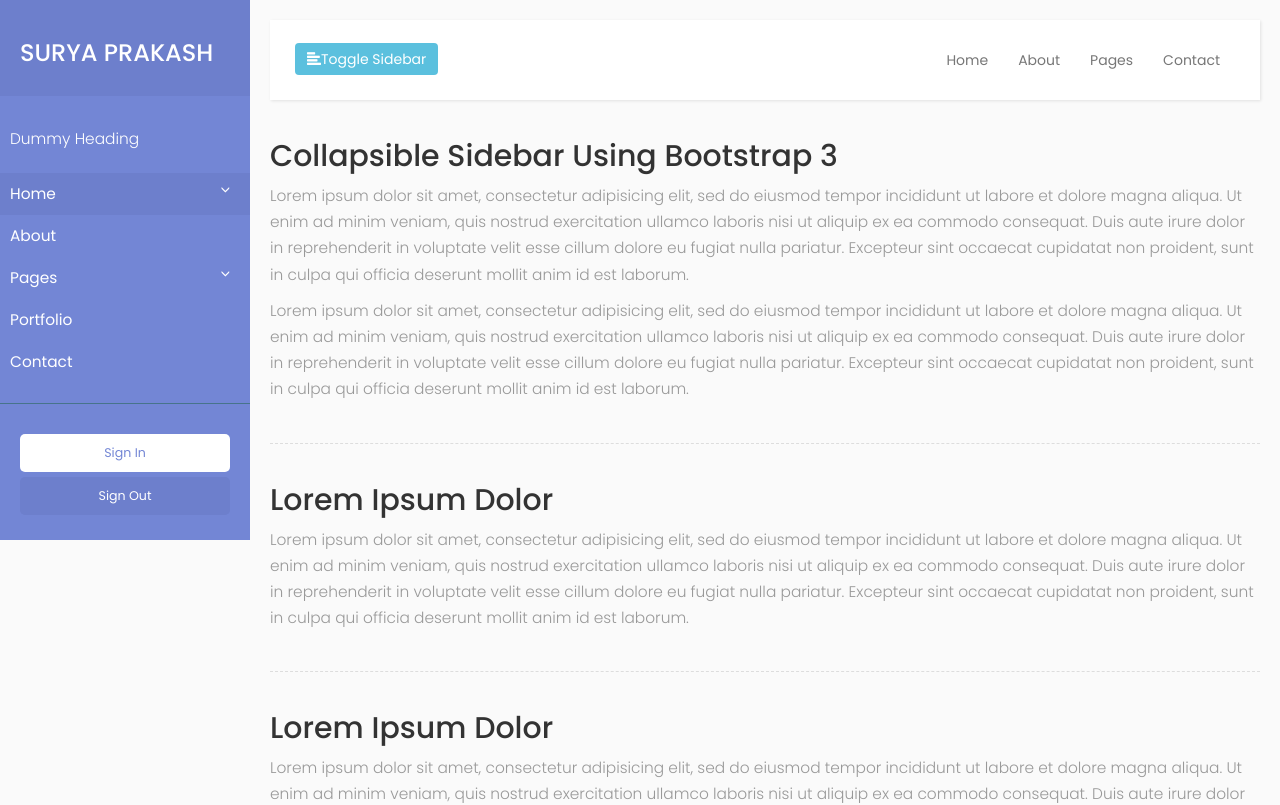
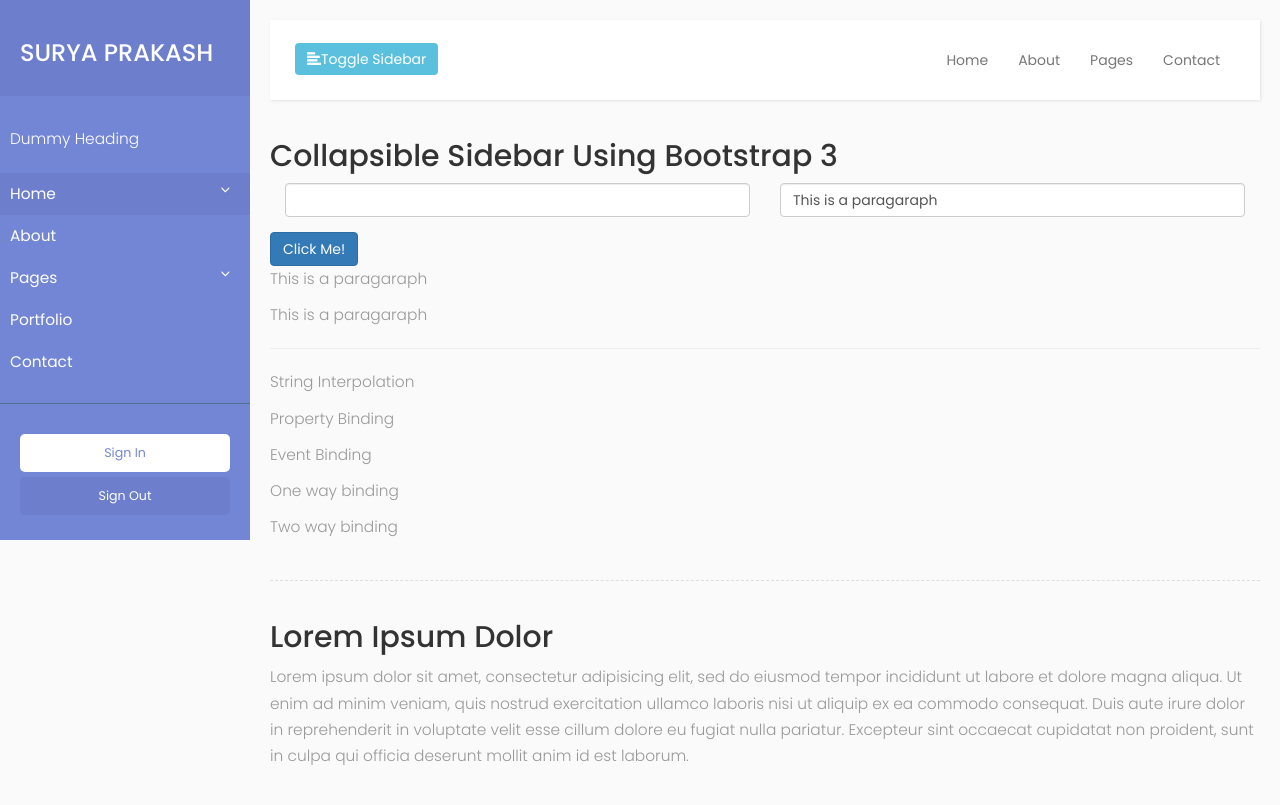
Before and after one commit to suryabogadhi/angular0.2, an Angular app: page / in a window 1280 px wide. Shown: the top 805 px of the page. Built offline with nearby package versions, Linux system fonts and the light colour scheme.

Commit message:
Added string lesson

```diff
--- a/src/app/app.module.ts
+++ b/src/app/app.module.ts
@@ -1,11 +1,13 @@
 import { BrowserModule } from '@angular/platform-browser';
 import { NgModule } from '@angular/core';
+import {FormsModule} from "@angular/forms";
 
 import { AppComponent } from './app.component';
 import { HeaderComponent } from './header/header.component';
 import { SidebarComponent } from './sidebar/sidebar.component';
 import { FooterComponent } from './footer/footer.component';
 import { BodyComponent } from './body/body.component';
+
 
 @NgModule({
   declarations: [
@@ -16,7 +18,8 @@ import { BodyComponent } from './body/body.component';
     BodyComponent
   ],
   imports: [
-    BrowserModule
+    BrowserModule,
+    FormsModule
   ],
   providers: [],
   bootstrap: [AppComponent]
--- a/src/app/body/body.component.html
+++ b/src/app/body/body.component.html
@@ -1,6 +1,30 @@
 <h2>Collapsible Sidebar Using Bootstrap 3</h2>
-<p>Lorem ipsum dolor sit amet, consectetur adipisicing elit, sed do eiusmod tempor incididunt ut labore et dolore magna aliqua. Ut enim ad minim veniam, quis nostrud exercitation ullamco laboris nisi ut aliquip ex ea commodo consequat. Duis aute irure dolor in reprehenderit in voluptate velit esse cillum dolore eu fugiat nulla pariatur. Excepteur sint occaecat cupidatat non proident, sunt in culpa qui officia deserunt mollit anim id est laborum.</p>
-<p>Lorem ipsum dolor sit amet, consectetur adipisicing elit, sed do eiusmod tempor incididunt ut labore et dolore magna aliqua. Ut enim ad minim veniam, quis nostrud exercitation ullamco laboris nisi ut aliquip ex ea commodo consequat. Duis aute irure dolor in reprehenderit in voluptate velit esse cillum dolore eu fugiat nulla pariatur. Excepteur sint occaecat cupidatat non proident, sunt in culpa qui officia deserunt mollit anim id est laborum.</p>
+
+<div class="col-sm-6">
+    <div class="form-group">
+      <input type="text" class="form-control" (input)="onDataEntered($event)">
+    </div>
+</div>
+<div class="col-sm-6">
+
+    <div class="form-group">
+      <input type="text" class="form-control" [(ngModel)]="string1">
+    </div>
+</div>
+<button (click)="buttonClicked()" class="btn btn-primary">Click Me!</button>
+
+<p>{{string1}}</p>
+<p [innerText]="string1"></p>
+
+<hr>
+
+
+
+<p>String Interpolation</p>
+<p>Property Binding</p>
+<p>Event Binding</p>
+<p>One way binding</p>
+<p>Two way binding</p>
 
 <div class="line"></div>
 
--- a/src/app/body/body.component.ts
+++ b/src/app/body/body.component.ts
@@ -7,9 +7,21 @@ import { Component, OnInit } from '@angular/core';
 })
 export class BodyComponent implements OnInit {
 
+  string1 = "This is a paragaraph";
+
   constructor() { }
 
   ngOnInit() {
   }
 
+  buttonClicked(){
+    this.string1 = "good";
+    console.log("This button is clicked!");
+  }
+
+  onDataEntered(event: Event){
+    this.string1 = (<HTMLInputElement>event.target).value;
+    console.log((<HTMLInputElement>event.target).value);
+  }
+
 }
--- a/src/app/header/header.component.ts
+++ b/src/app/header/header.component.ts
@@ -7,9 +7,15 @@ import { Component, OnInit } from '@angular/core';
 })
 export class HeaderComponent implements OnInit {
 
-  constructor() { }
+  constructor() {
+  }
 
   ngOnInit() {
+
+  }
+
+  onChangeButton(){
+
   }
 
 }
```
